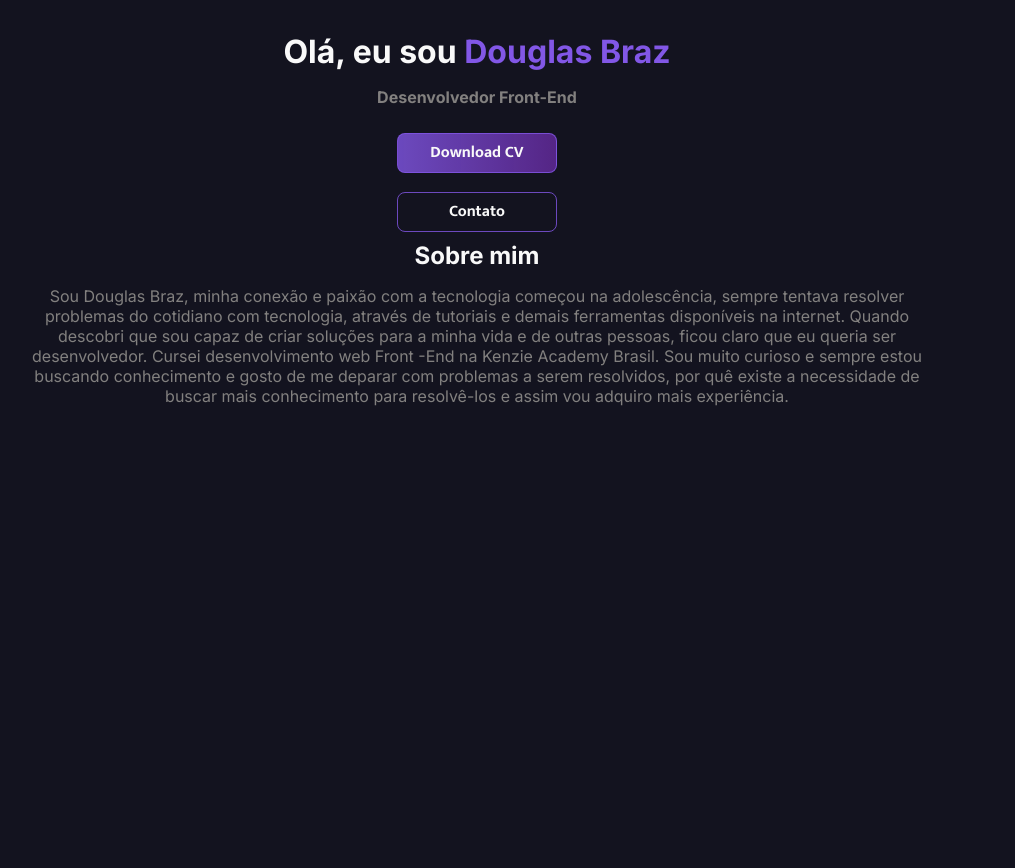
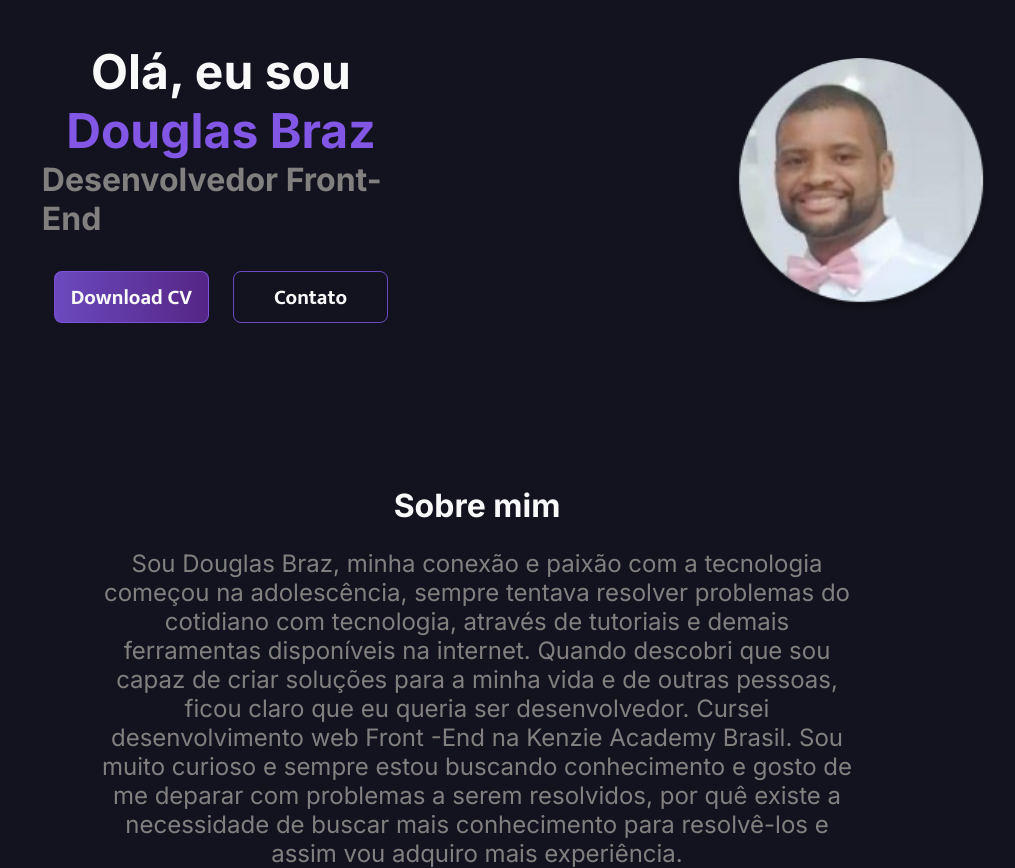
Before and after one commit to ltkbigdad/douglas_braz_portifolio, a React (Create React App) app: page /test in a window 1280 px wide. Shown: the whole page, without its empty margins (163-1178 px from the left). Before the commit the page ends 800 px from the top, so only its background shows below. Built offline with nearby package versions, Linux system fonts and the light colour scheme.

Commit message:
fix: componente finalizado parcialmente,  falta apenas decidir sobre a foto de perfil

```diff
--- a/src/components/AboutMe/style.js
+++ b/src/components/AboutMe/style.js
@@ -2,6 +2,7 @@ import styled from "styled-components";
 
 export const Container = styled.div`
 height: 100vh;
+margin-top: 10px;
 
 `;
 
@@ -54,6 +55,49 @@ export const Content = styled.div`
         display: none;
     }
 
+    @media (min-width: 1023px){
+       display: flex;
+       flex-direction: row;
+       justify-content: space-around;
+       align-items: center;
+
+       margin-top: 10px;
+
+       .description{
+            width: 40%;
+
+            h1{
+              font-size: 3em;
+            }
+
+            p{
+              font-size: 2em;
+              margin-top: 0px;
+            }
+
+            .buttonsBox{
+                display: flex;
+                flex-direction: row;
+                font-size: 1.3em;
+            }
+
+        }
+
+       .imageBox{
+            display: flex;
+            width: 20%;
+            margin-top: 2% ;
+
+
+            img{
+                width: 100%;
+                border-radius: 50%;
+            }
+        }
+
+
+    }
+
 `;
 
 export const ArticleContent = styled.div`
@@ -79,4 +123,17 @@ export const ArticleContent = styled.div`
         color: var(--grey-500);
     }
 
+    @media (min-width: 1023px){
+        margin-top: 150px;
+
+        h2{
+            font-size: 2em;
+        }
+
+        p{
+            width: 60%;
+            font-size: 1.5em;
+        }
+    }
+
 `;
```
Also changed, not shown: src/assets/images/perfil.png.
